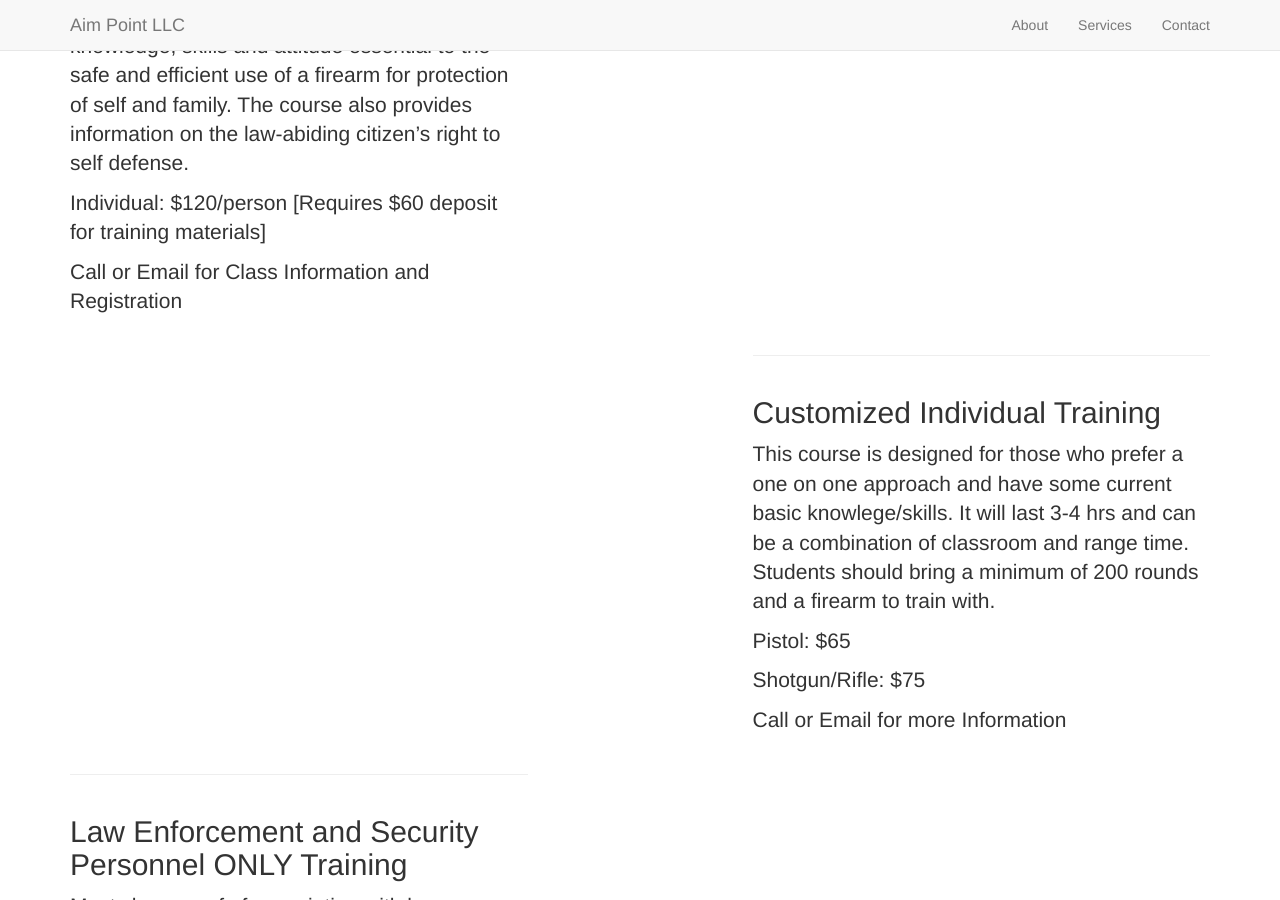
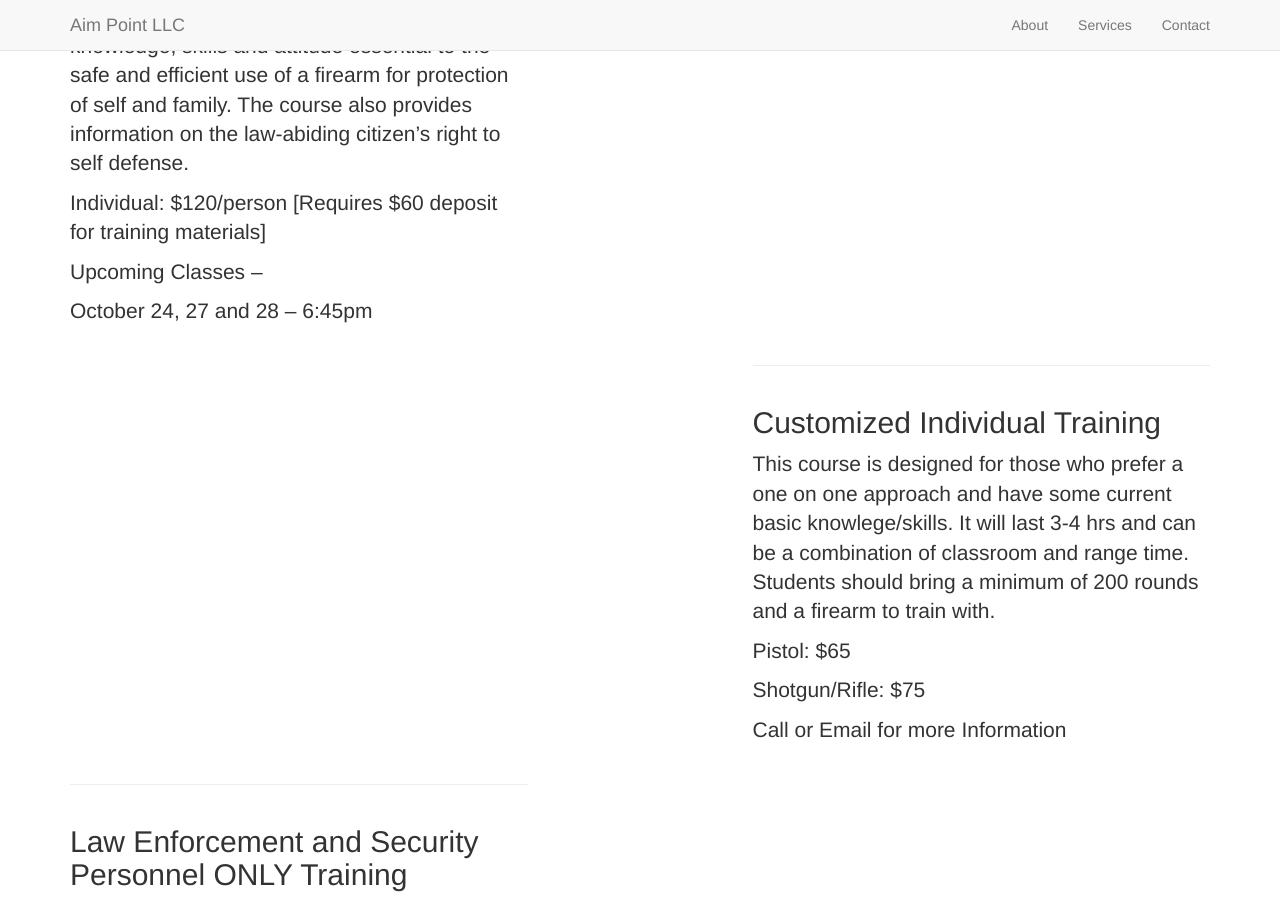
Before and after one commit to aimpoint/aimpoint.github.io, a Jekyll site: the page built from _posts/2016-1-2-ppith.markdown, in a window 1280 px wide and 900 px high, scrolled down 2427 px. Built offline with Jekyll 4.4.1, drawn with Linux system fonts in a browser that asks for light colours; nearby versions of some CDN libraries; library files that are not in the unit come from our copies.

Commit message:
Update 2016-1-2-ppith.markdown

```diff
--- a/_posts/2016-1-2-ppith.markdown
+++ b/_posts/2016-1-2-ppith.markdown
@@ -10,5 +10,6 @@ The Basic "Personal Protection in the Home" Course develops the individual's bas
 
 Individual: $120/person [Requires $60 deposit for training materials]
 
+Upcoming Classes --
 
-Call or Email for Class Information and Registration
+October 24, 27 and 28 -- 6:45pm
```
